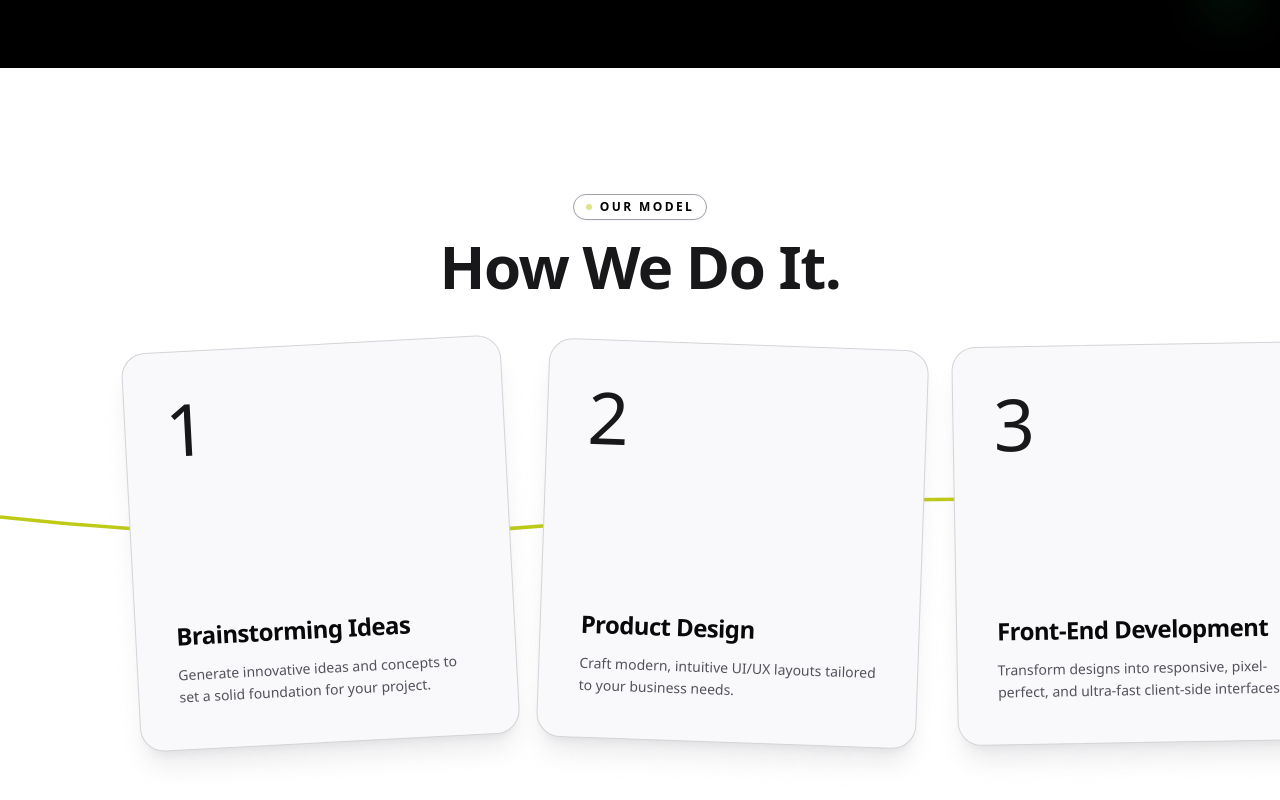
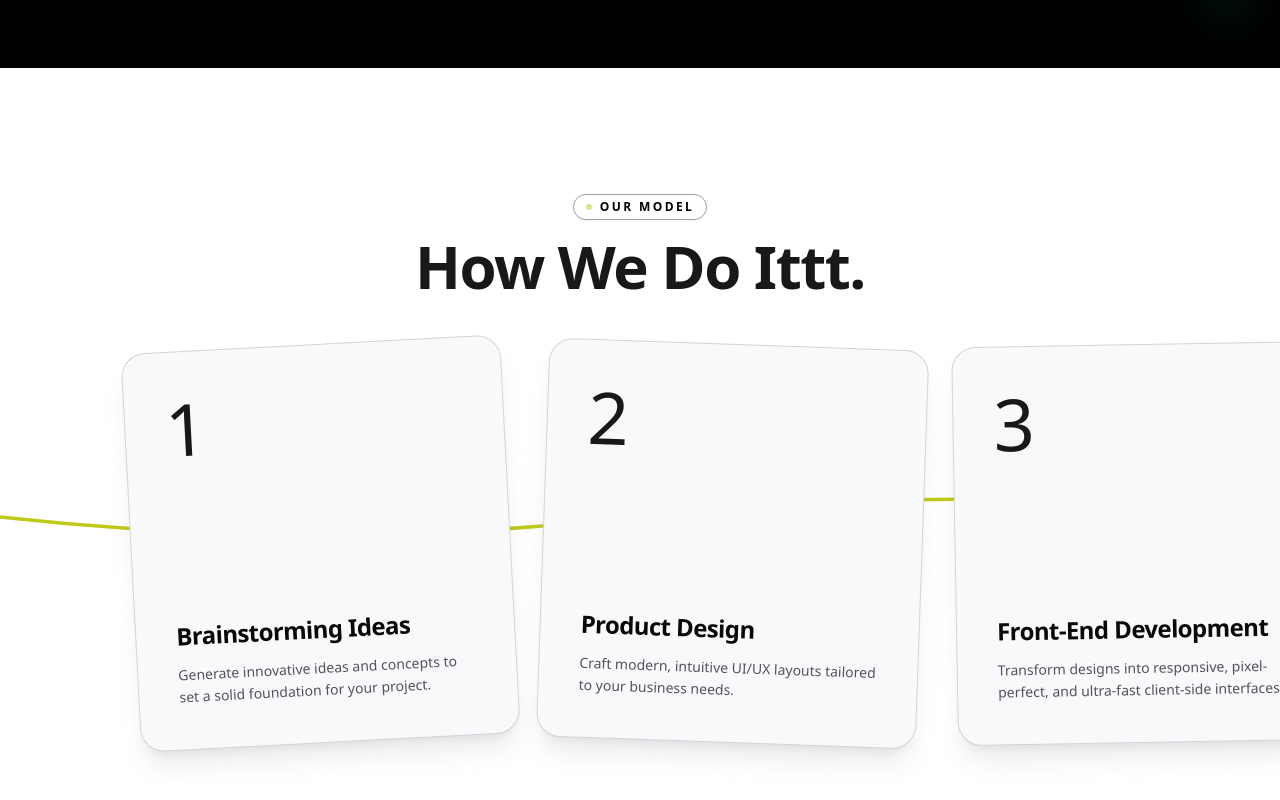
Before and after one commit to deepa11042004/peltown-frontend, a Next.js app: page / in a window 1280 px wide. Shown: the part 779-1579 px from the top of the page. Built offline with nearby package versions, Linux system fonts and the light colour scheme.

Commit message:
testing auto deploy

```diff
--- a/Components/Home/OurModelSec.tsx
+++ b/Components/Home/OurModelSec.tsx
@@ -98,7 +98,7 @@ export default function OurModelSec() {
             </span>
           </div>
           <h2 className="text-4xl md:text-5xl lg:text-6xl font-bold tracking-tight text-headingColor">
-            How We Do It.
+            How We Do Ittt.
           </h2>
         </div>
 
--- a/Components/Navbar.tsx
+++ b/Components/Navbar.tsx
@@ -223,7 +223,7 @@ const companyData = [
     category: "Support",
     icon: Headphones,
     items: [
-      { name: "Contact Usss", icon: Headphones, href: "/about/contact" },
+      { name: "Contact Us", icon: Headphones, href: "/about/contact" },
       { name: "Cost Calculator", icon: Calculator, href: "/about/cost-calculator" },
       { name: "Terms & Conditions", icon: FileText, href: "/about/terms" },
       { name: "Refund Policy", icon: Undo2, href: "/about/refund-policy" },
```
